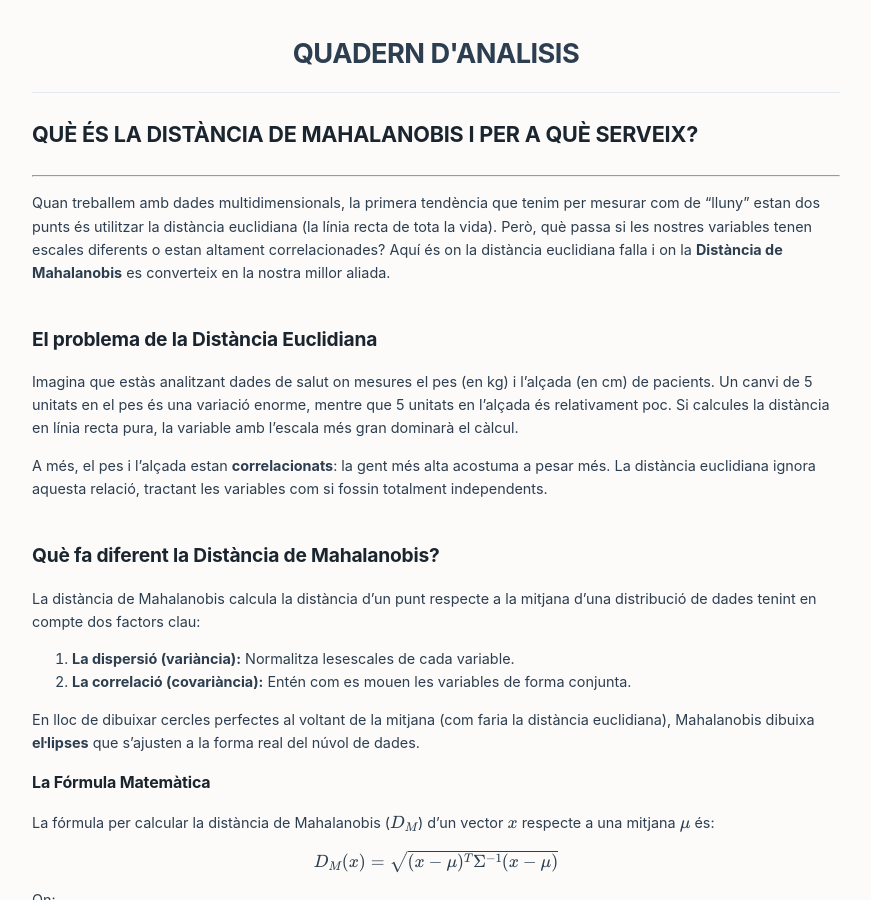
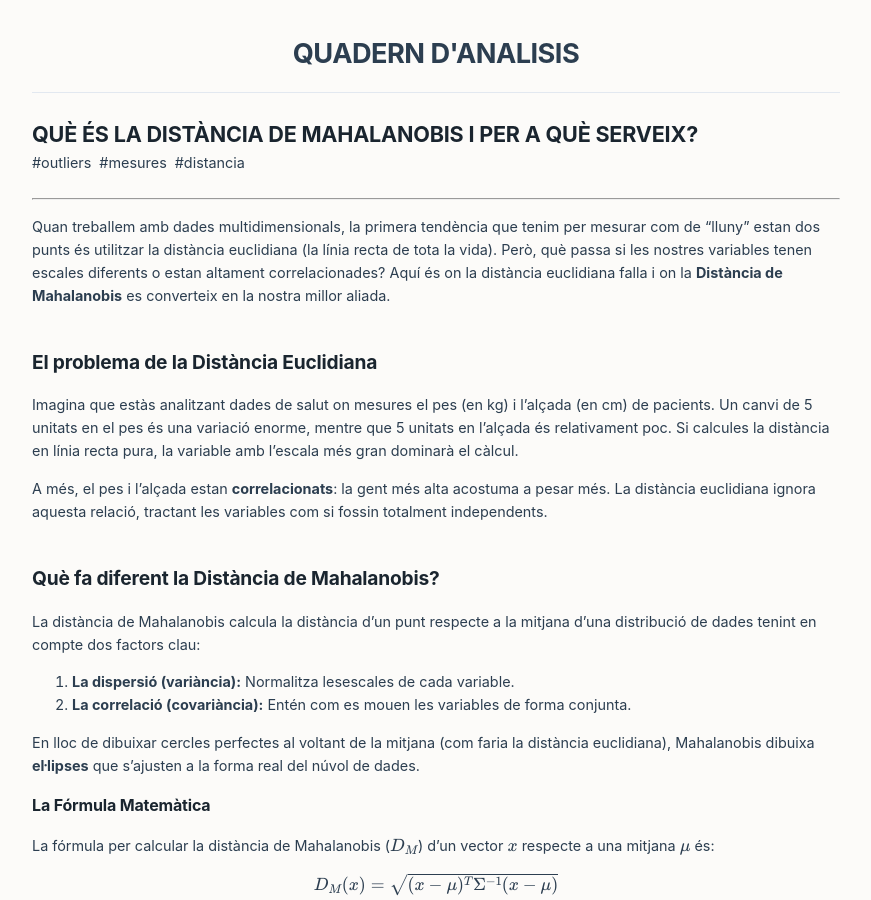
Before and after one commit to alberthr/alberthr.github.io, a Jekyll site: the page built from _posts/2026-06-10-mahalanobis-distancia.md, in a window 1280 px wide and 900 px high. Shown: the whole window, without its empty margins (204-1075 px from the left). Built offline with Jekyll 4.4.1, drawn with Linux system fonts in a browser that asks for light colours.

Commit message:
Add tags to Mahalanobis distance blog post
Added tags to the Mahalanobis distance post for better categorization.

```diff
--- a/_posts/2026-06-10-mahalanobis-distancia.md
+++ b/_posts/2026-06-10-mahalanobis-distancia.md
@@ -2,6 +2,10 @@
 layout: post
 title: "Què és la Distància de Mahalanobis i per a què serveix?"
 description: "Descobreix com mesurar la distància entre dades tenint en compte la seva correlació i dispersió, amb exemples pràctics en Python i R."
+tags:
+  - outliers
+  - mesures
+  - distancia
 ---
 
 Quan treballem amb dades multidimensionals, la primera tendència que tenim per mesurar com de "lluny" estan dos punts és utilitzar la distància euclidiana (la línia recta de tota la vida). Però, què passa si les nostres variables tenen escales diferents o estan altament correlacionades? Aquí és on la distància euclidiana falla i on la **Distància de Mahalanobis** es converteix en la nostra millor aliada.
```
